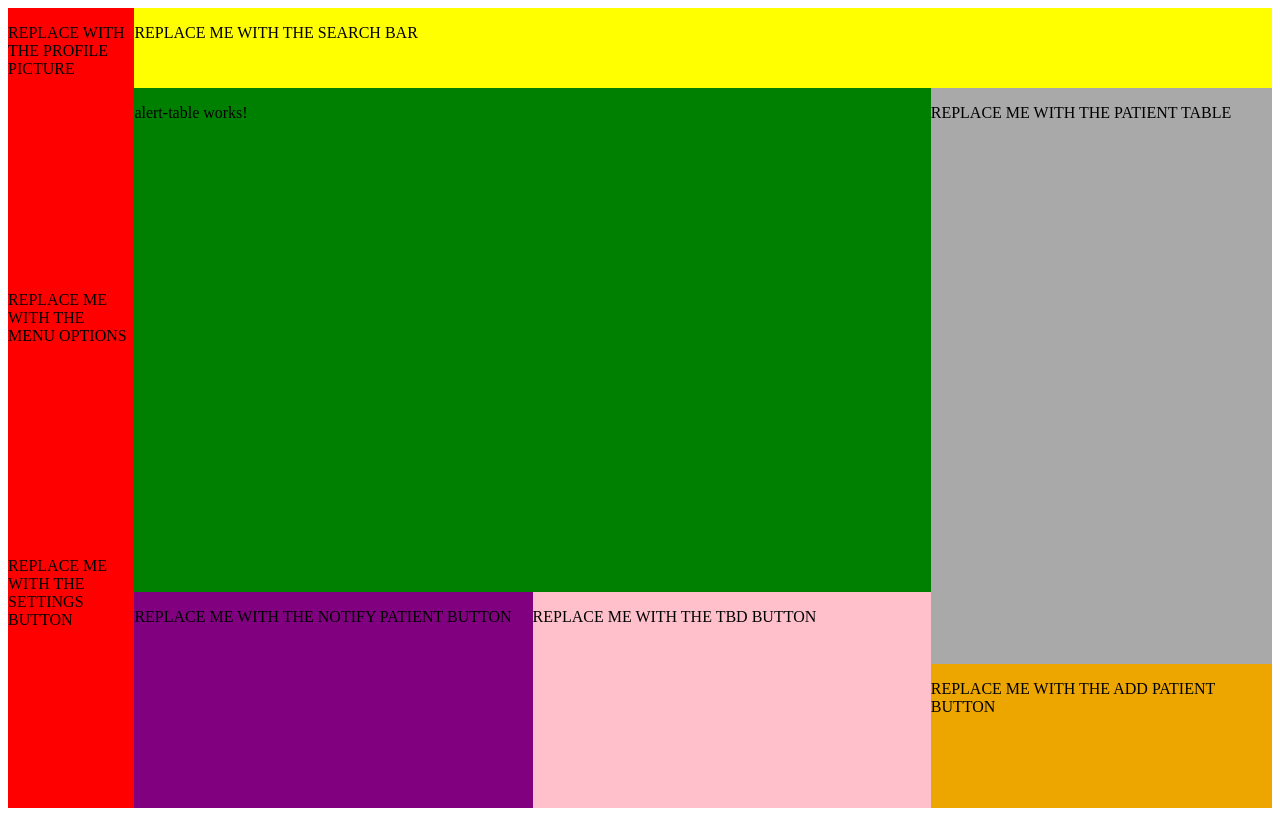
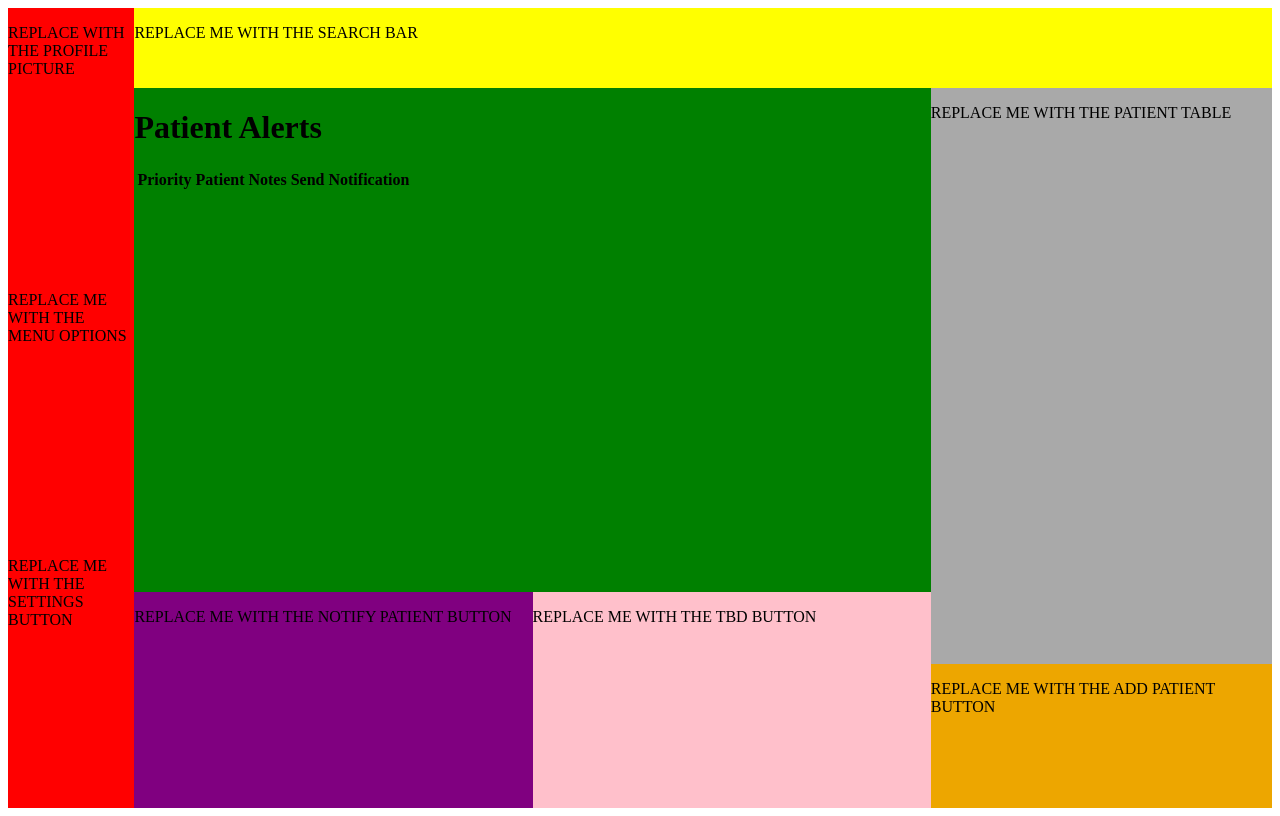
Before and after one commit to awb8593/HackHarvard, an Angular app in the folder frontend/: page /alertPage in a window 1280 px wide. Built offline with nearby package versions, Linux system fonts and the light colour scheme.

Commit message:
Setup table rows

```diff
--- a/frontend/src/app/alert-table/alert-table.component.html
+++ b/frontend/src/app/alert-table/alert-table.component.html
@@ -1 +1,16 @@
-<p>alert-table works!</p>
+<div>
+    <h1>Patient Alerts</h1>
+    <table>
+        <thead>
+            <tr>
+                <th>Priority</th>
+                <th>Patient</th>
+                <th>Notes</th>
+                <th>Send Notification</th>
+            </tr>
+        </thead>
+        <tbody>
+
+        </tbody>
+    </table>
+</div>
```
